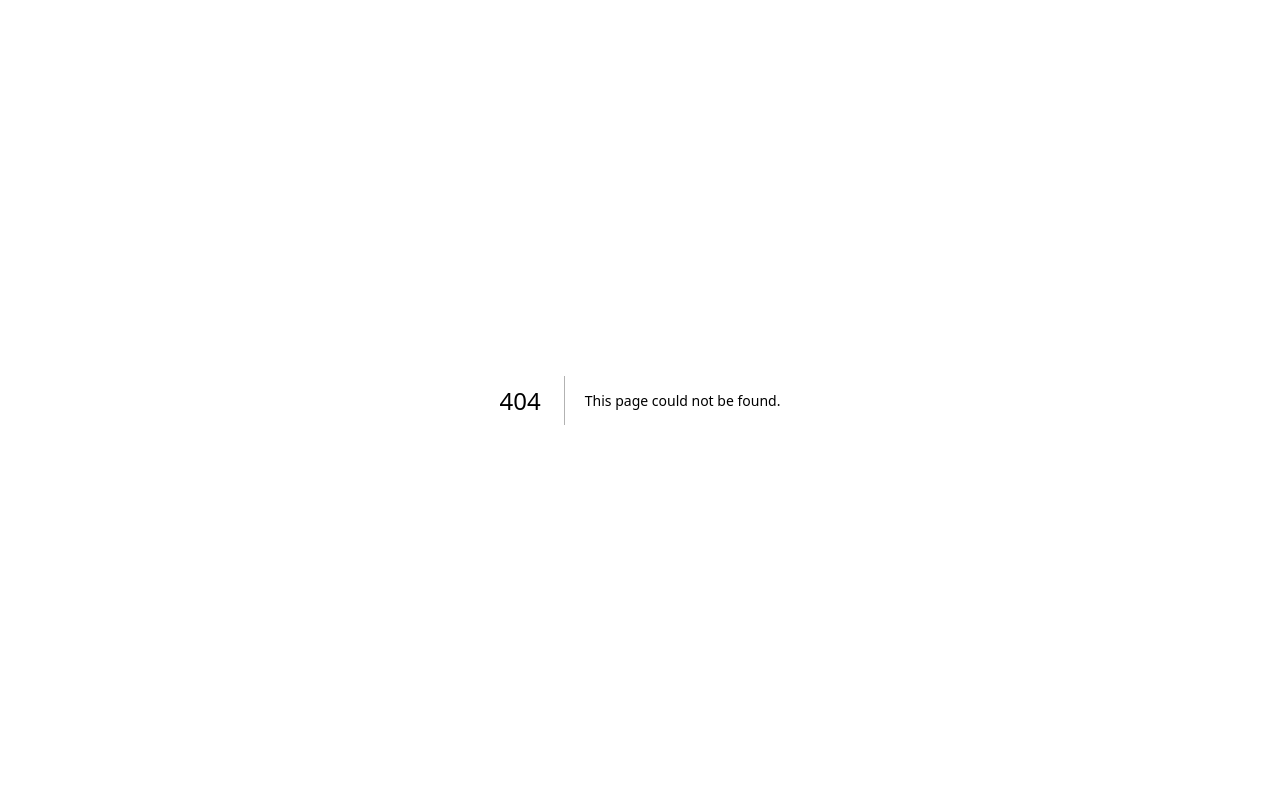
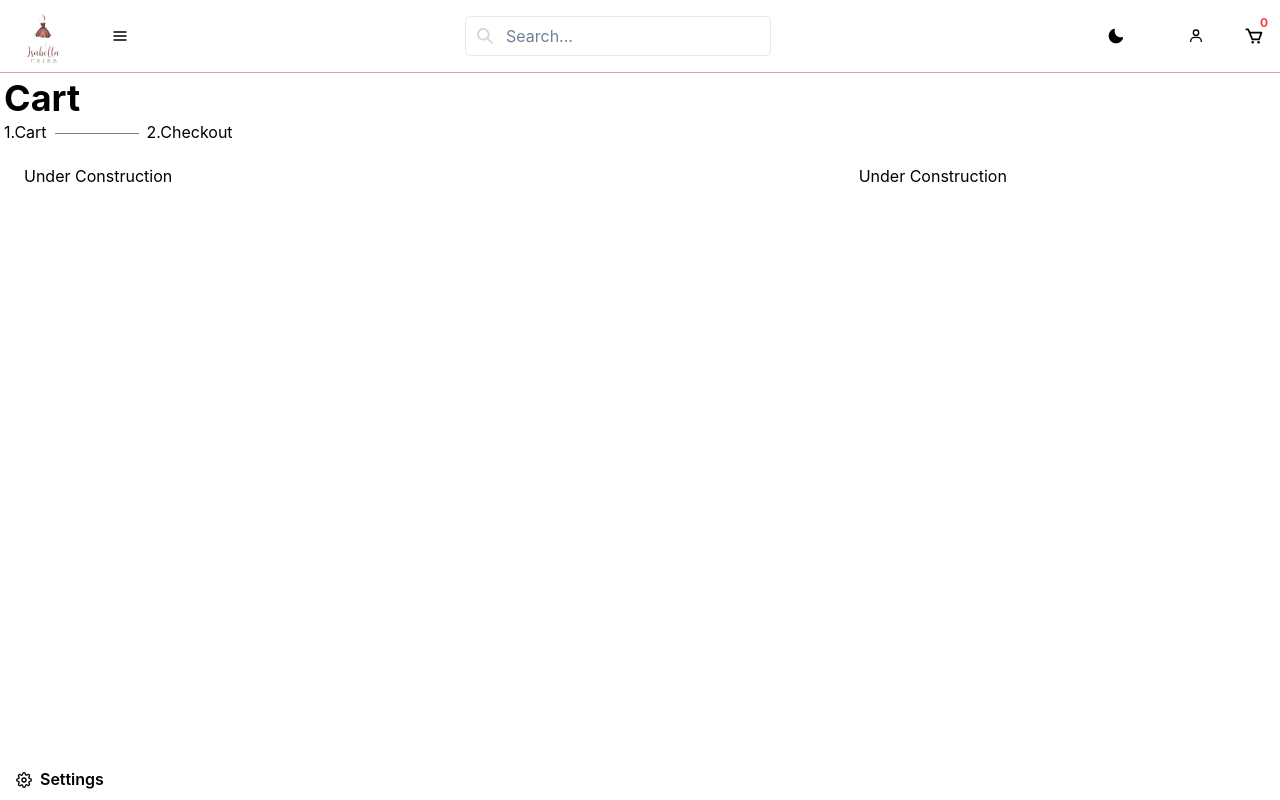
Before and after one commit to stephen-gift/shopping-cart, a Next.js app: page /checkout in a window 1280 px wide. Before the commit this address had no page. Built offline with nearby package versions, Linux system fonts and the light colour scheme.

Commit message:
update some functionalities

```diff
--- /dev/null
+++ b/src/app/checkout/page.tsx
@@ -0,0 +1,14 @@
+import { SCCheckoutContainer } from "@/containers";
+import React from "react";
+
+type Props = {};
+
+const page = (props: Props) => {
+  return (
+    <>
+      <SCCheckoutContainer />
+    </>
+  );
+};
+
+export default page;
--- a/src/components/global/Card/SCCartCouponCard.tsx
+++ b/src/components/global/Card/SCCartCouponCard.tsx
@@ -1,3 +1,4 @@
+'use client'
 import { CheckIcon } from "@chakra-ui/icons";
 import {
   Button,
--- a/src/components/global/Card/SCProductCartCardList.tsx
+++ b/src/components/global/Card/SCProductCartCardList.tsx
@@ -1,4 +1,4 @@
-import { Box, Stack } from "@chakra-ui/react";
+import { Box, Stack, Text } from "@chakra-ui/react";
 import React from "react";
 import { Product } from "../../../../types/global";
 import SCProductCartCard from "./SCProductCartCard";
@@ -19,6 +19,16 @@ const SCProductCartCardList = ({ products }: SCProductCartCardListProps) => {
       cart: deleteProductById(state.cart, productId),
     }));
   };
+
+  // Check if cart is empty
+  if (Object.keys(grouped).length === 0) {
+    return (
+      <Box>
+        <Text>Your cart is empty.</Text>
+      </Box>
+    );
+  }
+
   return (
     <Stack spacing={3}>
       {Object.keys(grouped).map((id) => {
--- a/src/components/global/Carousel/index.tsx
+++ b/src/components/global/Carousel/index.tsx
@@ -1,3 +1,4 @@
+'use client'
 // components/SCCustomCarousel.tsx
 import { Box, IconButton, useBreakpointValue } from "@chakra-ui/react";
 import { useState } from "react";
--- /dev/null
+++ b/src/components/global/Checkout/index.tsx
@@ -0,0 +1,36 @@
+import { Box, Heading, Stack, Text } from "@chakra-ui/react";
+import React from "react";
+import SCCustomBreadCrumbs from "../BreadCrumb";
+
+type Props = {};
+
+const SCCheckout = (props: Props) => {
+  const breadcrumbs = [
+    { label: "1.Cart", href: "/cart" },
+    { label: "2.Checkout", isCurrentPage: true },
+  ];
+
+  return (
+    <Box>
+      <Heading>Cart</Heading>
+      <SCCustomBreadCrumbs items={breadcrumbs} />
+      <Box>
+        <Stack
+          flexDir={{ base: "column", md: "row" }}
+          justifyContent={"space-between"}
+          spacing={10}
+          p={5}
+        >
+          <Box w={"full"} flex={2}>
+            <Text>Under Construction</Text>
+          </Box>
+          <Stack flex={1}>
+            <Text>Under Construction</Text>
+          </Stack>
+        </Stack>
+      </Box>
+    </Box>
+  );
+};
+
+export default SCCheckout;
--- a/src/components/index.tsx
+++ b/src/components/index.tsx
@@ -15,6 +15,7 @@ import SCCart from "./global/Cart";
 import SCCustomBreadCrumbs from "./global/BreadCrumb";
 import SCCustomCarousel from "./global/Carousel";
 import SCSeparatorIcon from "./global/CustomIcon/SCSeparatorIcon";
+import SCCheckout from "./global/Checkout";
 
 export {
   SCButton,
@@ -34,4 +35,5 @@ export {
   SCCustomBreadCrumbs,
   SCCustomCarousel,
   SCSeparatorIcon,
+  SCCheckout,
 };
--- /dev/null
+++ b/src/containers/CheckoutPageContainer/index.tsx
@@ -0,0 +1,18 @@
+'use client'
+import { SCCheckout, SCMainLayout } from "@/components";
+import { Heading } from "@chakra-ui/react";
+import React from "react";
+
+type Props = {};
+
+const SCCheckoutContainer = (props: Props) => {
+  return (
+    <>
+      <SCMainLayout>
+        <SCCheckout />
+      </SCMainLayout>
+    </>
+  );
+};
+
+export default SCCheckoutContainer;
--- a/src/containers/HomePageContainer/index.tsx
+++ b/src/containers/HomePageContainer/index.tsx
@@ -28,7 +28,6 @@ const SCHomePageContainer = (props: Props) => {
           <SCCategoriesContainer />
           <HeroBannerContainer />
           <SCTopProductsContainer />
-          <h1>Welcome to the Home Page</h1>
         </Stack>
       </SCMainLayout>
     </>
--- a/src/containers/index.tsx
+++ b/src/containers/index.tsx
@@ -1,4 +1,5 @@
 import SCCartPageContainer from "./CartPageContainer";
+import SCCheckoutContainer from "./CheckoutPageContainer";
 import SCHomePageContainer from "./HomePageContainer";
 
-export { SCHomePageContainer, SCCartPageContainer };
+export { SCHomePageContainer, SCCartPageContainer, SCCheckoutContainer };
```
